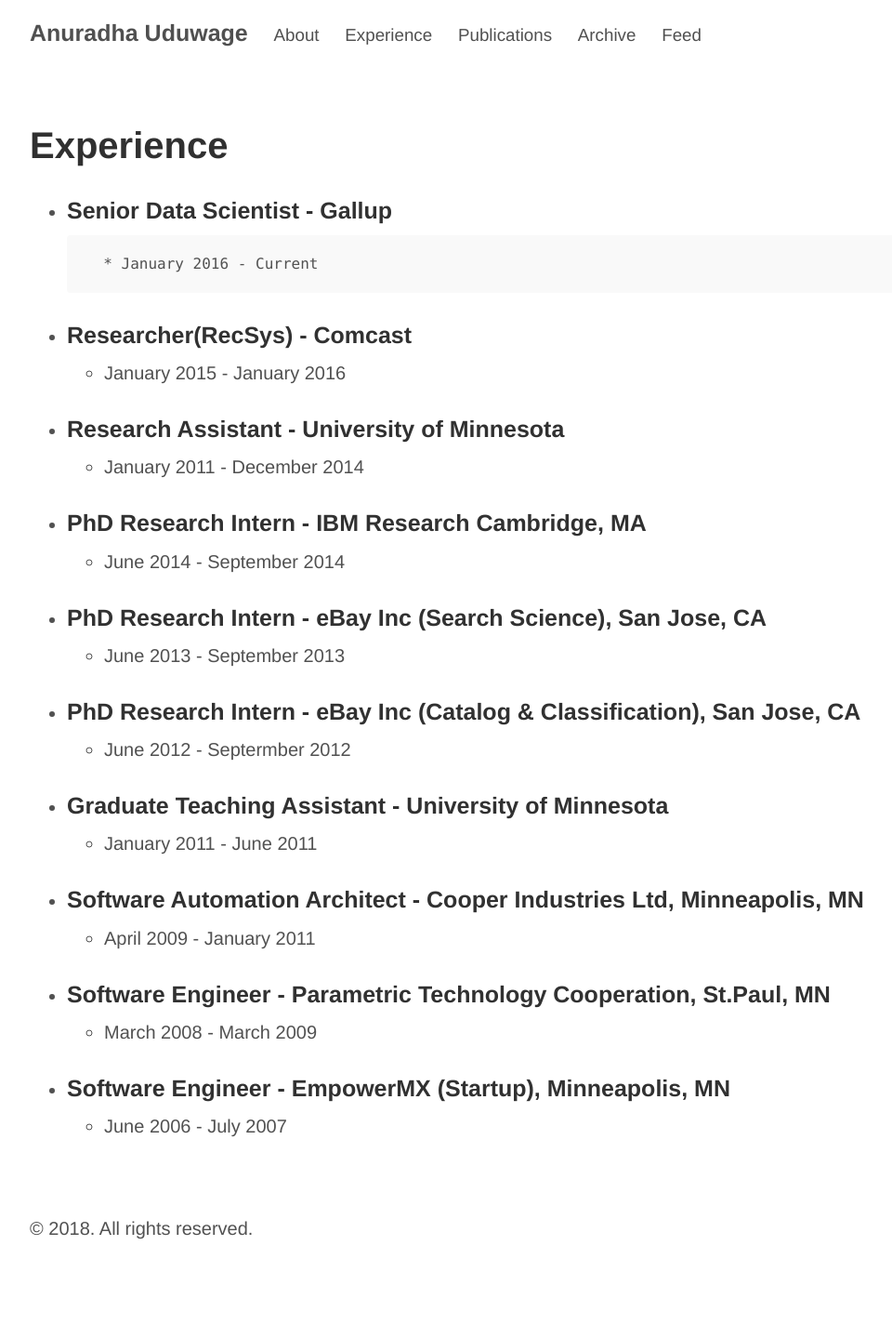
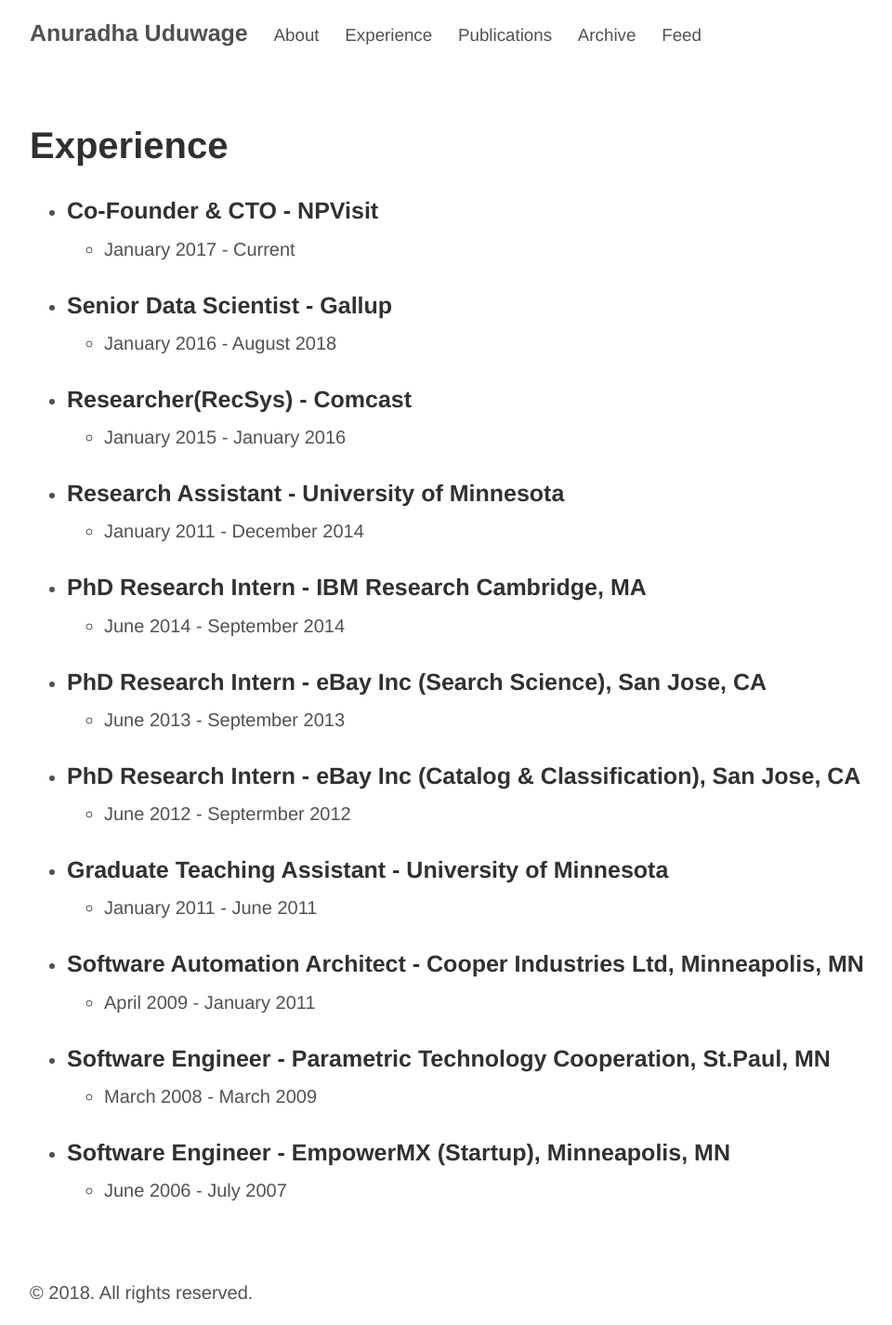
Before and after one commit to uduwage/uduwage.github.io, a Jekyll site: the page built from experience.md, in a window 1280 px wide. Shown: the whole page at 93% size, without its empty margins (128-1088 px from the left). Built offline with Jekyll 4.4.1, drawn with Linux system fonts in a browser that asks for light colours; before the commit the page ends 1356 px from its top, so only the background shows below that.

Commit message:
editing experience

```diff
--- a/experience.md
+++ b/experience.md
@@ -2,8 +2,11 @@
 layout: page
 title: Experience
 ---
+* ### Co-Founder & CTO - NPVisit
+    * January 2017 - Current
+
 * ### Senior Data Scientist - Gallup
-		* January 2016 - Current
+    * January 2016 - August 2018
 
 * ### Researcher(RecSys) - Comcast
     * January 2015 - January 2016
```
